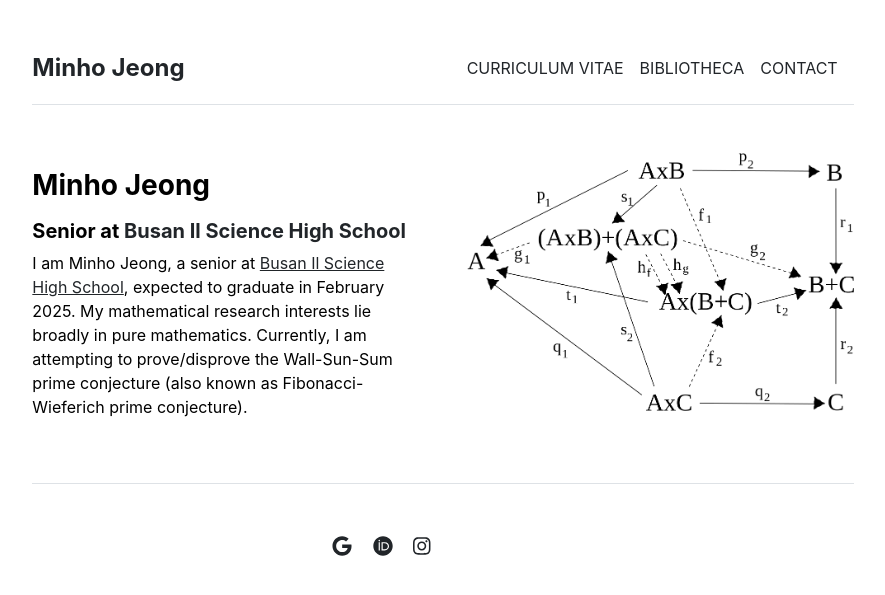
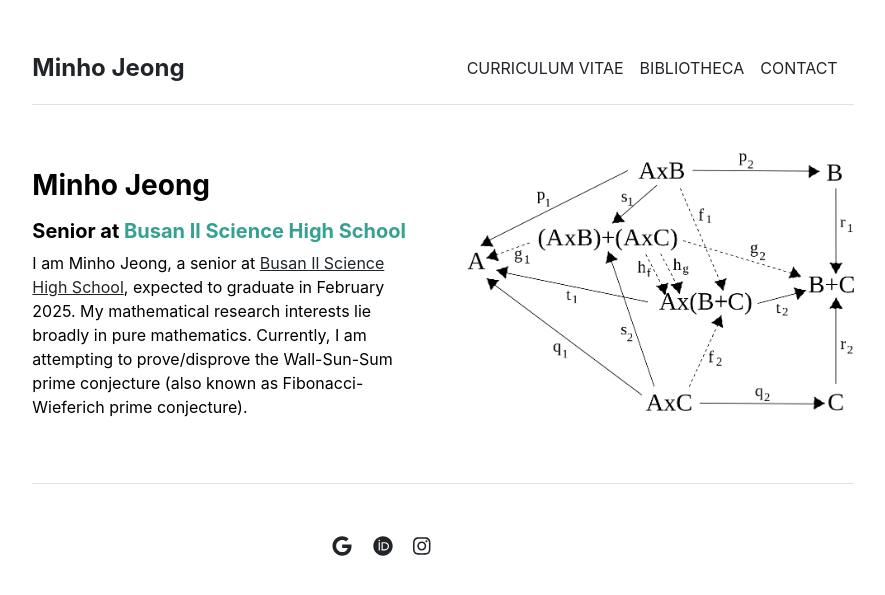
Before and after one commit to mino-jeong/mino-jeong.github.io, a Jekyll site: the page built from index.md, in a window 1280 px wide. Shown: the top 595 px of the page, without its empty margins (197-1082 px from the left). Built offline with Jekyll 4.4.1, drawn with Linux system fonts in a browser that asks for light colours.

Commit message:
Update home.html

```diff
--- a/_layouts/home.html
+++ b/_layouts/home.html
@@ -5,7 +5,7 @@ layout: default
 <div class="row g-5 mb-5">
   <div class="col-md-6">
     <p style="line-height: 1.5;"><h3 class="fw-bold">Minho Jeong</h3></p>
-    <h5 class="fw-bold">Senior at <a href="https://school.busanedu.net/bsis-h" style="text-decoration-line: none">Busan Il Science High School</a></h5>
+    <h5 class="fw-bold">Senior at <a href="https://school.busanedu.net/bsis-h" style="text-decoration-line: none"><font color="#34A191">Busan Il Science High School</font></a></h5>
     {{ content }}
   </div>
   <div class="col-md-6">
```
